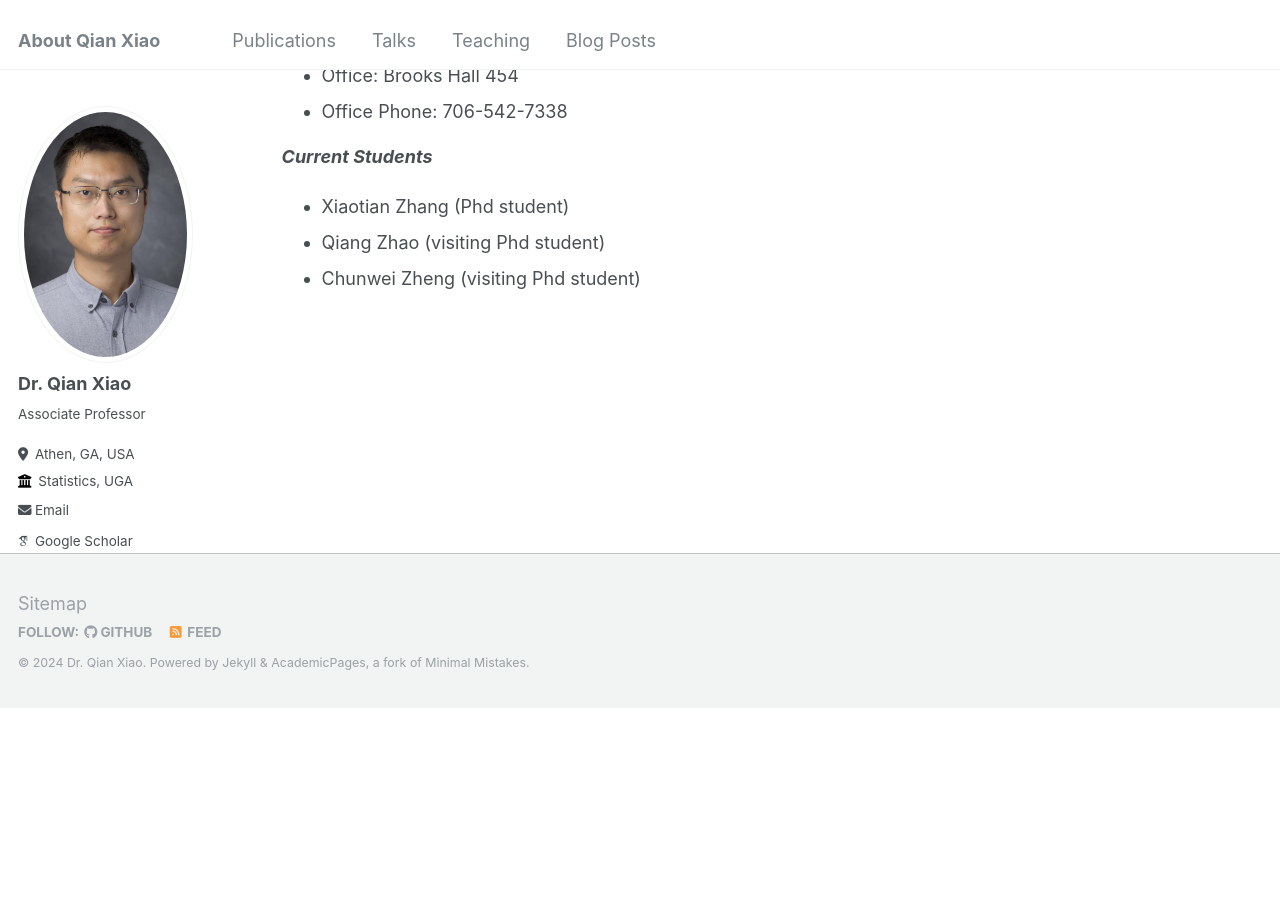
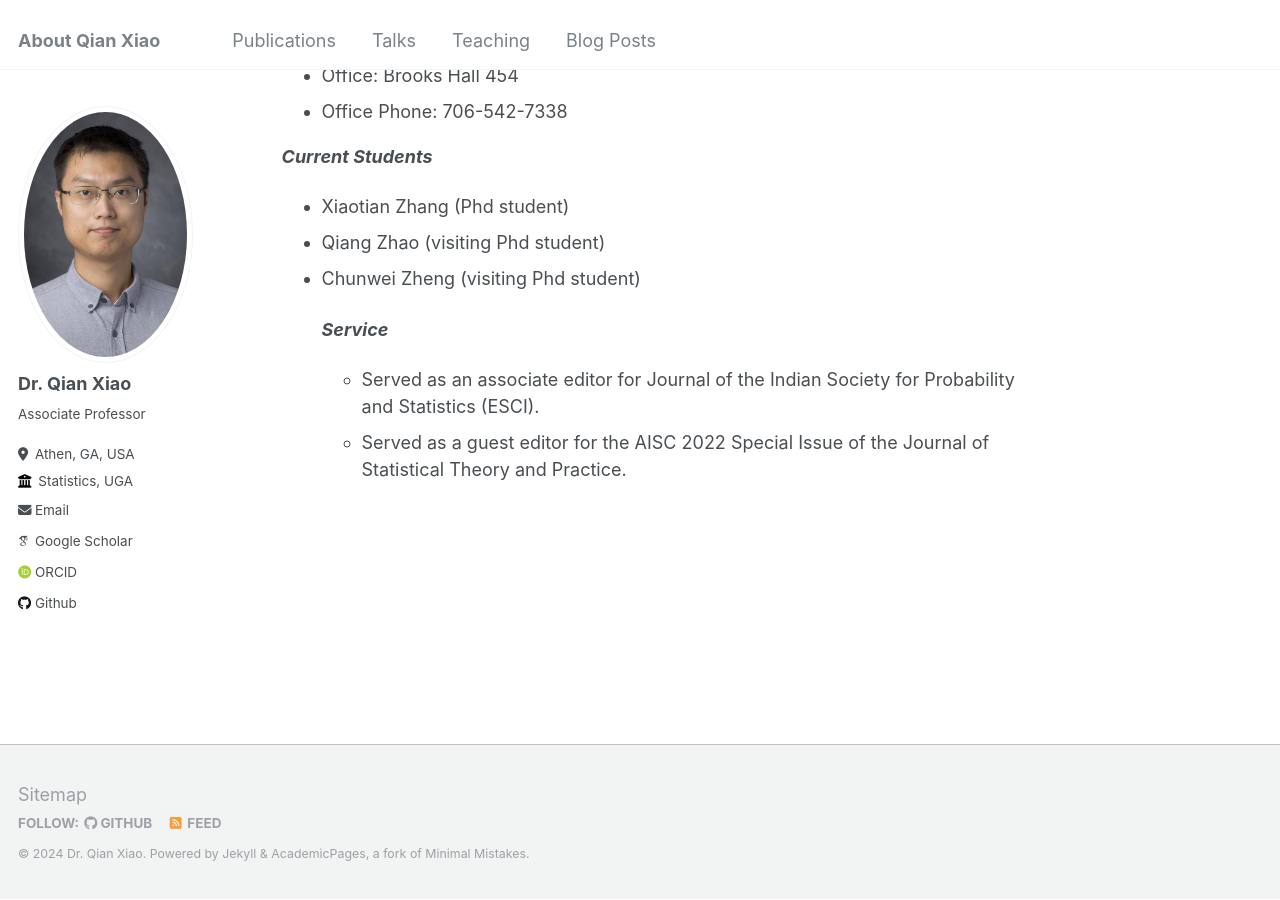
Before and after one commit to QXlab/QXlab.github.io, a Jekyll site: the page built from _pages/about.md, in a window 1280 px wide and 900 px high, scrolled down 952 px. Built offline with Jekyll 4.4.1, drawn with Linux system fonts in a browser that asks for light colours; some web fonts are replaced; before the commit the page ends 1661 px from its top, so only the background shows below that.

Commit message:
Update about.md

```diff
--- a/_pages/about.md
+++ b/_pages/about.md
@@ -40,3 +40,7 @@ I am Qian Xiao (肖骞), an associate professor in Dept. of Statistics at Univer
 * Xiaotian Zhang (Phd student)
 * Qiang Zhao (visiting Phd student)
 * Chunwei Zheng (visiting Phd student)
+
+  ***Service***
+  * Served as an associate editor for Journal of the Indian Society for Probability and Statistics (ESCI).
+  * Served as a guest editor for the AISC 2022 Special Issue of the Journal of Statistical Theory and Practice.
```
